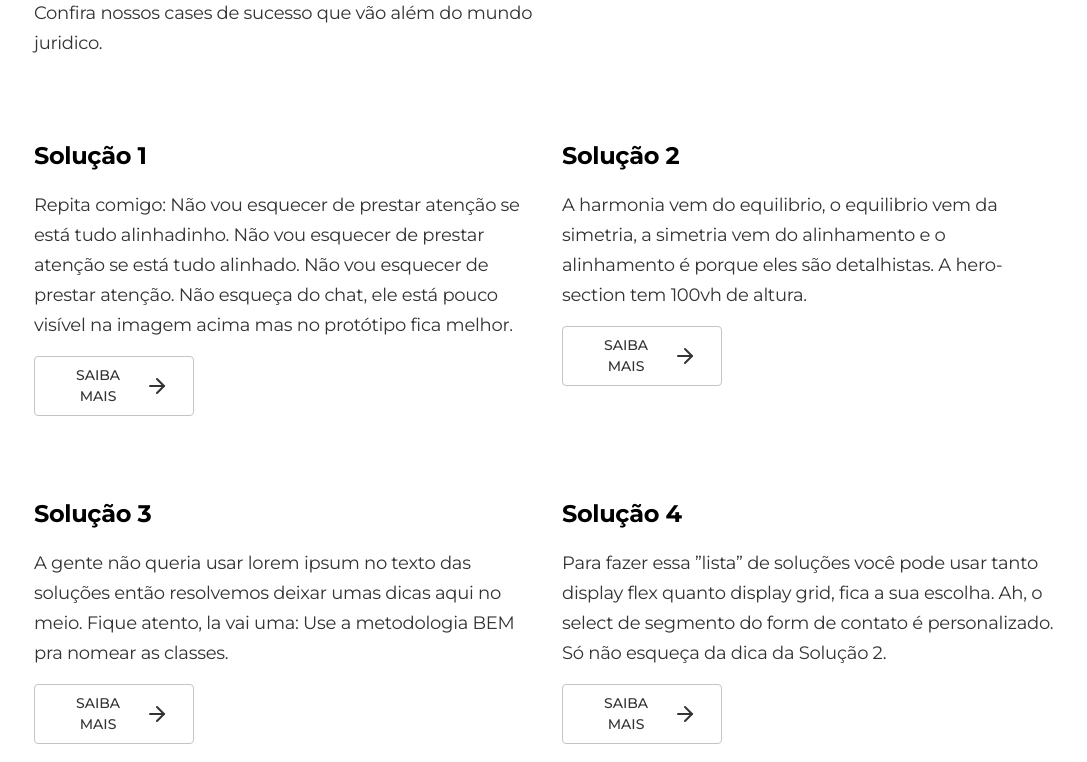
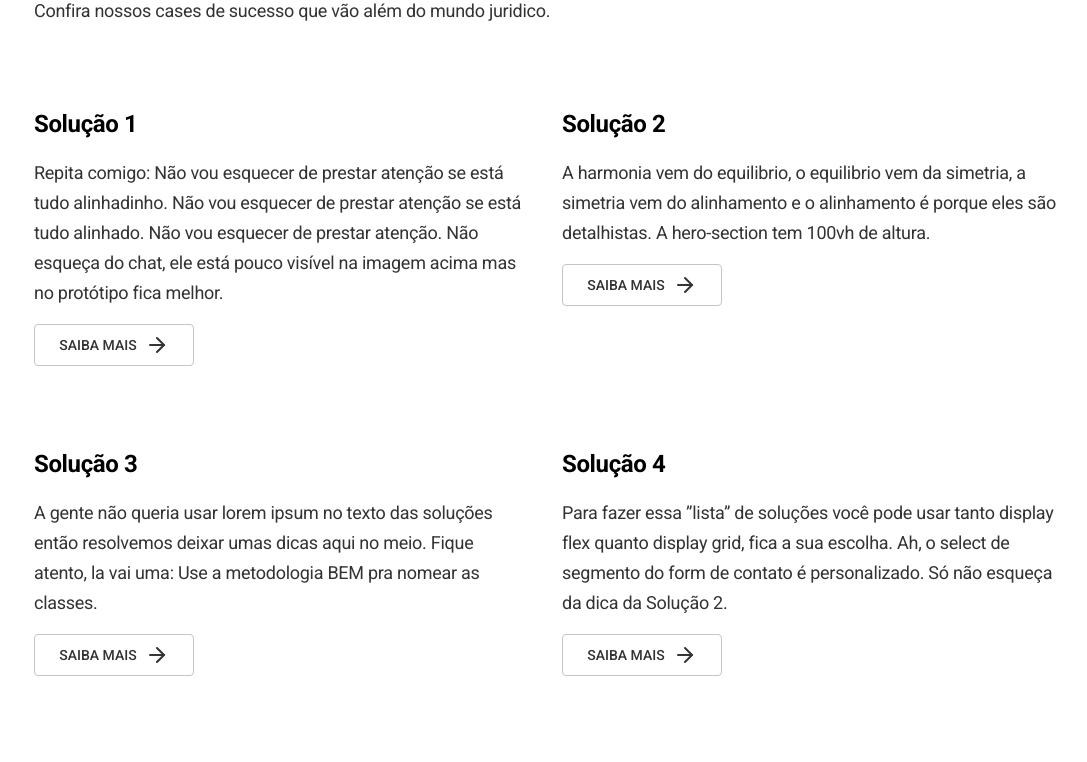
Before and after one commit to Renandp03/SP-labs_project, a React (Vite) app: page / in a window 1280 px wide. Shown: the part 960-1722 px from the top of the page, without its empty margins (94-1181 px from the left). Built offline with nearby package versions, Linux system fonts and the light colour scheme; a web font is replaced by a local one.

Commit message:
fix: Case button hover style

```diff
--- a/src/components/Header.jsx
+++ b/src/components/Header.jsx
@@ -5,8 +5,8 @@ function Header(){
         <div className='Header'>
             <h1 className='Header__logo'>SP labs_</h1>
             <div className='Header__menu'>
-                <a className='Menu__a'>Cases</a>
-                <a className='Menu__a'>Contato</a>
+                <a className='Menu__Link'>Cases</a>
+                <a className='Menu__Link'>Contato</a>
             </div>
         </div>
     )
--- a/src/styles/components/Cases.sass
+++ b/src/styles/components/Cases.sass
@@ -62,7 +62,7 @@
     padding: 8px 24px
     gap: 8px
     background: none
-    width: 160px
+    max-width: 160px
     color: variables.$color-cases-text
     font-size: 14px
     font-weight: 500
@@ -72,6 +72,8 @@
     border-radius: 4px
     border: 1px solid variables.$color-case-border-button
     &:hover
+        padding: 8px 22px
+        gap: 12px
         border: 1px solid variables.$color-case-border-hover-button
 
 .Button__Icon
--- a/src/styles/components/Header.sass
+++ b/src/styles/components/Header.sass
@@ -20,7 +20,7 @@
     gap: 35px
     align-items: center
 
-.Menu__a
+.Menu__Link
     font-size: 16px
     font-weight: 500
     cursor: pointer
--- a/src/styles/main.sass
+++ b/src/styles/main.sass
@@ -3,13 +3,18 @@
 
 @import url('https://fonts.googleapis.com/css2?family=Bodoni+Moda:ital,opsz@1,6..96&family=Montserrat:wght@100;200;300;400;500;600;700;800;900&family=Roboto:wght@400;500;700&display=swap')
 
-p
-    font-family: variables.$font-text
 
 *
-    transition: .4s
+    font-family: variables.$font-primary
+    transition: all linear .1s
+
 
 body
     display: flex
     flex-direction: column
     align-items: center
+
+a
+    text-decoration: none
+    &:hover
+        text-decoration: underline
```
